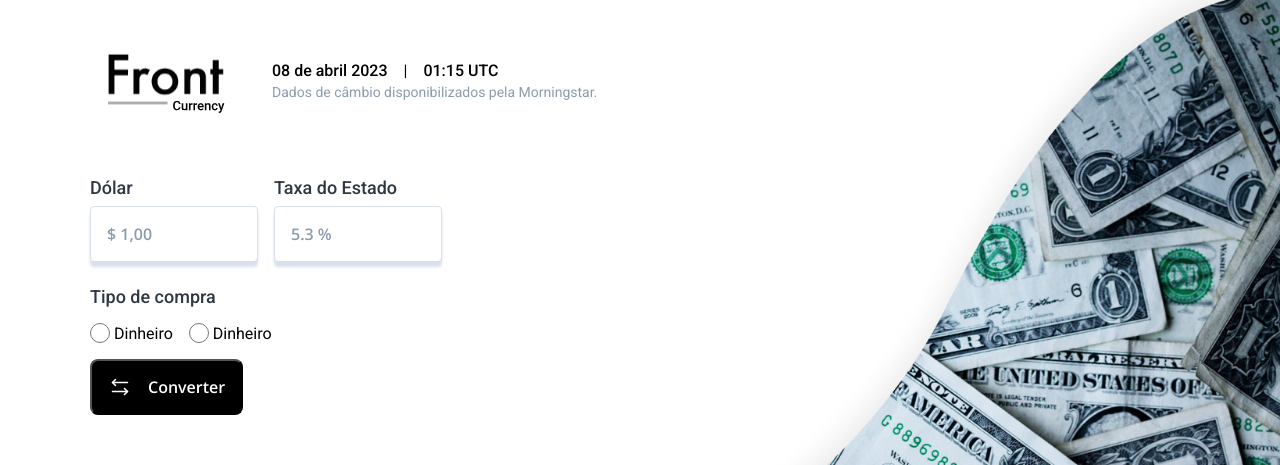
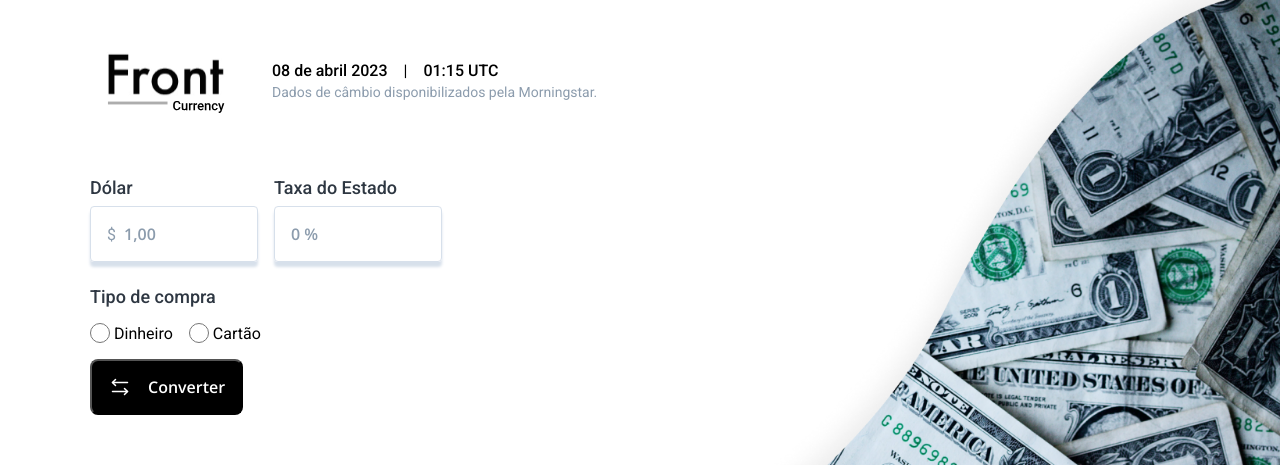
Before and after one commit to gabrieldiasss/front-currency, a React (Vite) app: page / in a window 1280 px wide. Shown: the top 465 px of the page. Built offline with nearby package versions, Linux system fonts and the light colour scheme.

Commit message:
feat: finish form

```diff
--- a/src/App.tsx
+++ b/src/App.tsx
@@ -15,6 +15,7 @@ function App() {
         <main>
           <CurrencyConverter />
         </main>
+
         <CurrencyImage />
       </AppWrapper>
     </ThemeProvider>
--- a/src/components/CurrencyConverter/index.tsx
+++ b/src/components/CurrencyConverter/index.tsx
@@ -1,16 +1,54 @@
 import { ArrowsLeftRight } from "phosphor-react";
-import {
-  Button,
-} from "./styles";
+import { Button } from "./styles";
 import { CurrencyConverterMethod } from "../CurrencyConverterMethod";
 import { CurrencyConverterForm } from "../CurrencyConverterForm";
+import { FormProvider, useForm } from "react-hook-form";
+import { zodResolver } from "@hookform/resolvers/zod";
+import * as zod from "zod";
+
+enum typeOfPurchase {
+  money = "money",
+  card = "card",
+}
+
+const confirmConvertValidationSchema = zod.object({
+  dollar: zod.string().min(1, "Informe o dollar"),
+  stateFee: zod.string().min(1, "Informe o valor do estado"),
+  typeOfPurchase: zod.nativeEnum(typeOfPurchase, {
+    errorMap: () => {
+      return { message: "Informe o tipo da compra" }
+    }
+  })
+})
+
+type OrderData = zod.infer<typeof confirmConvertValidationSchema>
+
+type ConfirmConvert = OrderData
 
 export function CurrencyConverter() {
+
+  const confirmConvert = useForm<ConfirmConvert>({
+    resolver: zodResolver(confirmConvertValidationSchema),
+/*     defaultValues: {
+      typeOfPurchase: undefined,
+    }, */
+  });
+
+  const { handleSubmit } = confirmConvert
+
+  function handleCovertCurrency(data: ConfirmConvert) {
+    console.log(data);
+  }
+
   return (
-      <form>
+    <FormProvider {...confirmConvert} >
+      <form onSubmit={handleSubmit(handleCovertCurrency)}>
         <CurrencyConverterForm />
         <CurrencyConverterMethod />
-        <Button type="submit"> <ArrowsLeftRight size={24} /> Converter</Button>
+        <Button type="submit">
+          <ArrowsLeftRight size={24} /> Converter
+        </Button>
       </form>
+    </FormProvider>
   );
 }
--- a/src/components/CurrencyConverterForm/index.tsx
+++ b/src/components/CurrencyConverterForm/index.tsx
@@ -1,19 +1,27 @@
+import { useFormContext } from "react-hook-form";
 import { Input } from "../Input";
 import { Label } from "../Typograph";
 import { ConvertCurrencyField, CurrencyConverterFormContainer } from "./styles";
 
 export function CurrencyConverterForm() {
+  const { register, formState: { errors } } = useFormContext();
+
   return (
     <CurrencyConverterFormContainer>
       <ConvertCurrencyField>
-            <Label color="500" size="xs" htmlFor="dolar">Dólar</Label>
-            <Input type="number" placeholder="$ 1,00" id="dolar" />
+        <Label color="500" size="xs" htmlFor="dolar">
+          Dólar
+        </Label>
+
+        <Input error={errors.dollar?.message as string} dollar={true} type="number" placeholder="1,00" id="dolar" {...register("dollar")} />
       </ConvertCurrencyField>
 
       <ConvertCurrencyField>
-            <Label color="500" size="xs" htmlFor="stateFee">Taxa do Estado</Label>
-            <Input type="number" placeholder="5.3 %" id="stateFee" />
+        <Label color="500" size="xs" htmlFor="stateFee">
+          Taxa do Estado
+        </Label>
+        <Input error={errors.stateFee?.message as string} type="number" placeholder="0 %" id="stateFee" {...register("stateFee")} />
       </ConvertCurrencyField>
     </CurrencyConverterFormContainer>
-    )
+  );
 }
--- a/src/components/CurrencyConverterForm/styles.ts
+++ b/src/components/CurrencyConverterForm/styles.ts
@@ -5,6 +5,10 @@ export const CurrencyConverterFormContainer = styled.div`
   gap: 1rem;
 `;
 
+export const InputFake = styled.div`
+
+`
+
 export const ConvertCurrencyField = styled.div`
   display: flex;
   flex-direction: column;
--- a/src/components/CurrencyConverterMethod/index.tsx
+++ b/src/components/CurrencyConverterMethod/index.tsx
@@ -1,29 +1,46 @@
+import { CurrencyMethodInput } from "../CurrencyMethodInput";
 import { Label } from "../Typograph";
 import {
   ConvertSelectedMethodContainer,
   ConvertSelectedMethodInputs,
-  CurrencyMethodField,
 } from "./styles";
+import { useFormContext } from "react-hook-form";
+
+const type = {
+  money: {
+    label: "Dinheiro",
+  },
+  card: {
+    label: "Cartão",
+  },
+};
 
 export function CurrencyConverterMethod() {
+  const {
+    register,
+    formState: { errors },
+  } = useFormContext();
+
+  const typePurchaseError = errors.typeOfPurchase?.message as unknown as string;
+
   return (
     <ConvertSelectedMethodContainer>
-      <Label color="500" size="xs">Tipo de compra</Label>
+      <Label color="500" size="xs">
+        Tipo de compra
+      </Label>
 
       <ConvertSelectedMethodInputs>
-        <CurrencyMethodField>
-          <input id="card" type="radio" />
-          <label>
-            <div>Dinheiro</div>
-          </label>
-        </CurrencyMethodField>
+        {Object.entries(type).map(([key, { label }]) => (
+          <CurrencyMethodInput
+            key={label}
+            id={key}
+            label={label}
+            value={key}
+            {...register("typeOfPurchase")}
+          />
+        ))}
 
-        <CurrencyMethodField>
-          <input id="card" type="radio" />
-          <label>
-            <div>Dinheiro</div>
-          </label>
-        </CurrencyMethodField>
+        {typePurchaseError}
       </ConvertSelectedMethodInputs>
     </ConvertSelectedMethodContainer>
   );
--- a/src/components/CurrencyConverterMethod/styles.ts
+++ b/src/components/CurrencyConverterMethod/styles.ts
@@ -11,15 +11,3 @@ export const ConvertSelectedMethodInputs = styled.div`
 
   margin: 1rem 0;
 `;
-
-export const CurrencyMethodField = styled.div`
-  display: flex;
-  align-items: center;
-
-  gap: 0.25rem;
-
-  input[type="radio"] {
-    height: 1.25rem;
-    width: 1.25rem;
-  }
-`
--- a/src/components/CurrencyImage/styles.ts
+++ b/src/components/CurrencyImage/styles.ts
@@ -5,4 +5,5 @@ export const Image = styled.img`
   top: 0;
   right: 0;
   height: 100vh;
+  z-index: -1;
 `;
--- /dev/null
+++ b/src/components/CurrencyMethodInput/index.tsx
@@ -0,0 +1,31 @@
+import { InputHTMLAttributes, forwardRef } from "react";
+import { CurrencyMethodField } from "./styles";
+
+/* export function CurrencyMethodInput() {
+    return (
+        <CurrencyMethodField key={label} {...register("typeOfPurchase")}>
+            <input id={label}  type="radio" {...register("typeOfPurchase")} />
+            <label htmlFor={label}>
+              <div>{label}</div>
+            </label>
+          </CurrencyMethodField>
+    )
+} */
+
+type PaymentMethodInputProps = InputHTMLAttributes<HTMLInputElement> & {
+  label: string;
+};
+
+export const CurrencyMethodInput = forwardRef<
+  HTMLInputElement,
+  PaymentMethodInputProps
+>(({ id, label, ...props }, ref) => {
+  return (
+    <CurrencyMethodField>
+      <input id={id} type="radio" ref={ref} {...props} />
+      <label htmlFor={id}>
+        <div>{label}</div>
+      </label>
+    </CurrencyMethodField>
+  );
+});
--- /dev/null
+++ b/src/components/CurrencyMethodInput/styles.ts
@@ -0,0 +1,13 @@
+import styled from "styled-components";
+
+export const CurrencyMethodField = styled.div`
+  display: flex;
+  align-items: center;
+
+  gap: 0.25rem;
+
+  input[type="radio"] {
+    height: 1.25rem;
+    width: 1.25rem;
+  }
+`
--- a/src/components/Input/index.tsx
+++ b/src/components/Input/index.tsx
@@ -1,10 +1,22 @@
-import { InputHTMLAttributes } from "react"
-import { InputStyled } from "./styles"
+import { InputHTMLAttributes, forwardRef } from "react";
+import { InputStyled, InputFake } from "./styles";
 
-type InputProps = InputHTMLAttributes<HTMLInputElement>
+type InputProps = InputHTMLAttributes<HTMLInputElement> & {
+  dollar?: boolean;
+  error?: string;
+};
 
-export function Input({...props}: InputProps) {
+export const Input = forwardRef<HTMLInputElement, InputProps>(
+  ({ dollar, error, ...props }, ref) => {
     return (
-        <InputStyled {...props} />
-    )
-}
+      <div>
+        <InputFake>
+          {dollar && <span>$</span>}
+          <InputStyled ref={ref} {...props} />
+        </InputFake>
+
+        {error}
+      </div>
+    );
+  }
+);
--- a/src/components/Input/styles.ts
+++ b/src/components/Input/styles.ts
@@ -1,6 +1,11 @@
 import styled from "styled-components";
 
-export const InputStyled = styled.input`
+export const InputFake = styled.div`
+  display: flex;
+  align-items: center;
+
+  gap: 0.5rem;
+
   width: 10.5rem;
   height: 3.5rem;
   border: 1px solid ${({ theme }) => theme.colors["base-border"]};
@@ -13,7 +18,23 @@ export const InputStyled = styled.input`
 
   margin-top: 0.5rem;
 
+  span {
+    color: ${({ theme }) => theme.colors["base-text-100"]};
+  }
+
+`;
+
+export const InputStyled = styled.input`
+  background: none;
+  outline: none;
+  border: 0;
+
+  &::-webkit-inner-spin-button {
+    -webkit-appearance: none;
+    margin: 0;
+  }
+
   &::placeholder {
     color: ${({ theme }) => theme.colors["base-text-100"]};
   }
-`
+`;
```
Lines whose indentation alone changed are shown as unchanged.
